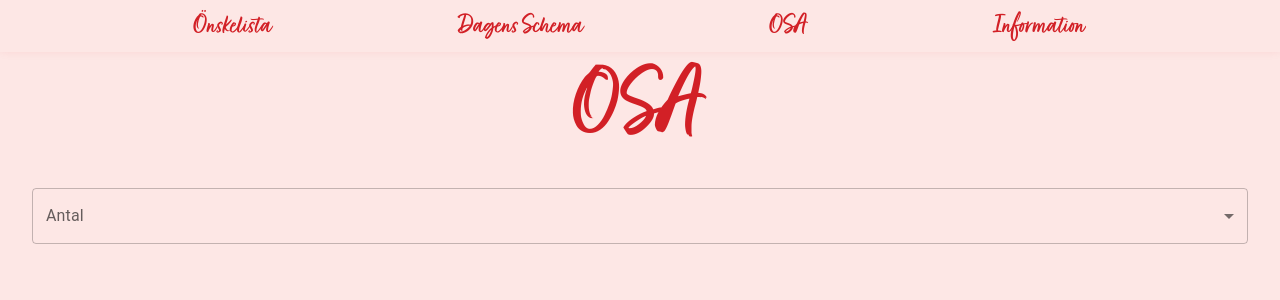
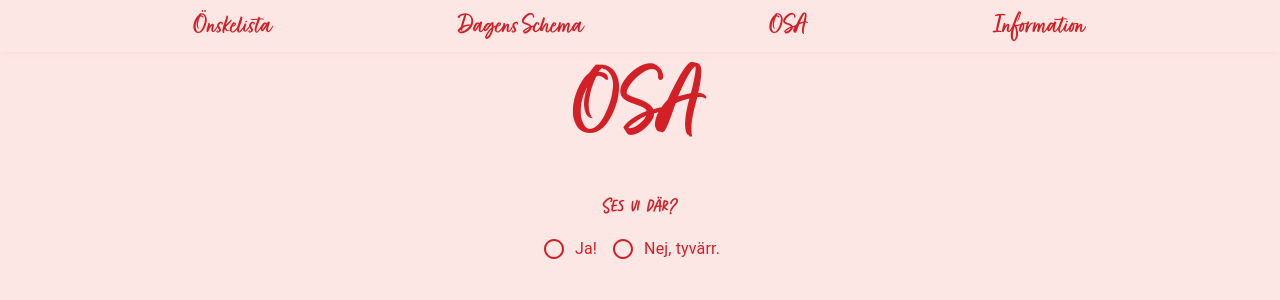
Before and after one commit to sirisayshello/perochsiri, a Next.js app: page /rsvp in a window 1280 px wide. Shown: the top 300 px of the page. Built offline with nearby package versions, Linux system fonts and the light colour scheme.

Commit message:
RSVP form fixed

```diff
--- a/src/app/components/Button.tsx
+++ b/src/app/components/Button.tsx
@@ -7,7 +7,7 @@ export const Button = ({
   return (
     <button
       {...props}
-      className="rounded-full bg-accent w-full text-white p-2 px-6 mt-4 text-4xl flex justify-center"
+      className="rounded-full bg-muted hover:bg-accent w-full text-white p-2 px-6 mt-4 text-4xl flex justify-center"
     >
       {children}
     </button>
--- a/src/app/components/Label.tsx
+++ b/src/app/components/Label.tsx
@@ -2,11 +2,12 @@ import { HTMLAttributes, LabelHTMLAttributes, ReactNode } from "react";
 
 export const Label = ({
   children,
+  className,
   ...props
 }: { children: ReactNode } & LabelHTMLAttributes<HTMLLabelElement>) => {
   return (
     <label
-      className="flex items-center justify-end text-4xl font-foxrights text-accent text-right"
+      className={`text-4xl font-foxrights text-accent ${className}`}
       {...props}
     >
       {children}
--- a/src/app/components/Select.tsx
+++ /dev/null
@@ -1,12 +0,0 @@
-import { ReactNode, SelectHTMLAttributes } from "react";
-
-export const Select = ({
-  children,
-  ...props
-}: { children: ReactNode } & SelectHTMLAttributes<HTMLSelectElement>) => {
-  return (
-    <select className="rounded-full px-6 text-xl font-sans" {...props}>
-      {children}
-    </select>
-  );
-};
--- a/src/app/globals.css
+++ b/src/app/globals.css
@@ -7,6 +7,7 @@
   --foreground: #d22026;
   --accent: #d22026;
   --accentShadow: #d2202633;
+  --highlight: #ffe1e2;
   --muted: #de7579;
 }
 
@@ -29,4 +30,7 @@ body {
   h1 {
     @apply font-fave text-[clamp(4rem,2.404rem+5.106vw,7rem)];
   }
+  h2 {
+    @apply text-4xl font-foxrights text-accent;
+  }
 }
--- a/src/app/layout.tsx
+++ b/src/app/layout.tsx
@@ -18,7 +18,7 @@ export default function RootLayout({
   return (
     <html lang="en">
       <body
-        className={`${foxrights.variable} ${fave.variable} h-dvh bg-background antialiased min-h-dvh w-screen`}
+        className={`${foxrights.variable} ${fave.variable} bg-background antialiased `}
       >
         <HomeLogo />
         <main className="h-[calc(100dvh-60px)] p-4 md:p-8 pt-8">
--- /dev/null
+++ b/src/app/rsvp/AttendingInfo.tsx
@@ -0,0 +1,26 @@
+import { Input, MenuItem } from "@mui/material";
+import { Label } from "../components/Label";
+import { Select } from "./Select";
+import { TextInput } from "./Input";
+
+type AttendingInfoProps = {
+    index: number;
+};
+
+export const AttendingInfo = ({ index }: AttendingInfoProps) => {
+    return <div
+        className="grid grid-cols-[120px,1fr] gap-4 border-accent border-[1px] p-4 border-solid rounded-md"
+        key={`guest-rsvp-${index}`}
+    >
+        <Label htmlFor={`g-${index}-name`}>Namn:</Label>
+        <TextInput name={`g-${index}-name`} id={`g-${index}-name`} />
+        <Label htmlFor={`g-${index}-food`}>Matpreferens:</Label>
+        <Select name={`g-${index}-food`} id={`g-${index}-food`}>
+            <MenuItem value="kött">Kött</MenuItem>
+            <MenuItem value="vegetarisk">Vegetarisk</MenuItem>
+            <MenuItem value="vegetarisk">Vegan</MenuItem>
+        </Select>
+        <Label htmlFor={`g-${index}-allergies`}>Allergier:</Label>
+        <TextInput name={`g-${index}-allergies`} id={`g-${index}-allergies`} />
+    </div>
+}
--- /dev/null
+++ b/src/app/rsvp/GuestForm.tsx
@@ -0,0 +1,124 @@
+'use client'
+
+import { Checkbox, FormControl, FormControlLabel, FormLabel, InputLabel, MenuItem, Radio, RadioGroup, SelectChangeEvent } from "@mui/material";
+import { FormEventHandler, useState } from "react";
+import { AttendingInfo } from "./AttendingInfo";
+import { useRSVP } from "./useRSVP";
+import { Label } from "../components/Label";
+import { Select } from "./Select";
+import { Button } from "../components/Button";
+import { TextInput } from "./Input";
+import { form } from "framer-motion/client";
+
+
+type GuestFormProps = {
+  handleSubmit: FormEventHandler<HTMLFormElement>;
+};
+
+export const GuestForm = () => {
+  const { saveRSVP } = useRSVP();
+  const [numberOfGuests, setNumberOfGuests] = useState<number>();
+  const [attending, setAttending] = useState<"yes" | "no" | "no response">("no response");
+
+  const handleNumberOfGuestsChange = (event: SelectChangeEvent) => {
+    if (typeof event.target.value === "string") {
+      const value = parseInt(event.target.value);
+      setNumberOfGuests(value);
+      return;
+    }
+    const value = event.target.value;
+
+    setNumberOfGuests(value);
+  };
+
+  const handleCheck = (event: React.ChangeEvent<HTMLInputElement>) => {
+    setAttending(event.target.value as "yes" | "no");
+  };
+
+  const guestArray = numberOfGuests ? [...Array(numberOfGuests)] : [];
+
+  const handleSubmit: FormEventHandler<HTMLFormElement> = async (e) => {
+    e.preventDefault();
+
+    const formData = new FormData(e.target as HTMLFormElement);
+
+    if (formData.get("attending") === "no") {
+      await saveRSVP([{ name: formData.get("name") as string, attending: false, food: "", allergies: "" }]);
+      return;
+    }
+
+    const guests = guestArray.map((_, index) => ({
+      name: formData.get(`g-${index}-name`) as string,
+      food: formData.get(`g-${index}-food`) as string,
+      allergies: formData.get(`g-${index}-allergies`) as string,
+      attending: true,
+    }));
+
+    await saveRSVP(guests);
+  };
+
+  return <form className="flex flex-col gap-4 w-full max-w-[500px]" onSubmit={handleSubmit}>
+    <FormControl sx={{ display: "flex", alignItems: "center" }} >
+      <Label id="attending">Ses vi där?</Label>
+      <RadioGroup
+        row
+        sx={{ justifyContent: "center", display: "flex" }}
+        aria-labelledby="attending"
+        name="attending"
+        onChange={handleCheck}
+      >
+        <FormControlLabel value="yes" control={<Radio sx={{
+          color: "var(--accent)", '&.Mui-checked': {
+            color: "var(--accent)",
+          },
+        }} />} label="Ja!" />
+        <FormControlLabel value="no" control={<Radio sx={{
+          color: "var(--accent)", '&.Mui-checked': {
+            color: "var(--accent)",
+          },
+        }} />} label="Nej, tyvärr." />
+
+      </RadioGroup>
+    </FormControl>
+    {attending === "yes" &&
+      <>
+        <div className="flex items-center flex-col">
+          <h2>Va kul! Hur många blir ni?</h2>
+        </div>
+        <FormControl>
+          <InputLabel sx={{ color: "var(--foreground)", "&.Mui-focused": { color: "var(--accent)" } }} id="attending-number-label">Antal</InputLabel>
+          <Select
+            labelId="attending-number-label"
+            id="attending-number"
+            value={numberOfGuests}
+            label="Antal"
+            onChange={e => handleNumberOfGuestsChange(e as SelectChangeEvent)}
+          >
+            <MenuItem value={1}>1</MenuItem>
+            <MenuItem value={2}>2</MenuItem>
+            <MenuItem value={3}>3</MenuItem>
+            <MenuItem value={4}>4</MenuItem>
+          </Select>
+        </FormControl>
+      </>
+    }
+    {attending === "no" &&
+      <div className="flex items-center flex-col">
+
+        <div className="flex gap-4">
+
+          <Label htmlFor="">Namn</Label>
+          <TextInput name="name" required />
+        </div>
+      </div>
+    }
+
+    {attending === "yes" && guestArray.map((_, index) => (
+      <AttendingInfo key={`guest-rsvp-${index}`} index={index} />
+    ))}
+
+    {(attending === "yes" && numberOfGuests && numberOfGuests > 0 || attending === "no") && (
+      <Button type="submit">Skicka</Button>
+    )}
+  </form>
+}
--- /dev/null
+++ b/src/app/rsvp/Input.tsx
@@ -0,0 +1,19 @@
+import { Input, InputProps } from "@mui/material"
+
+export const TextInput = ({ ...props }: InputProps) => {
+  return (
+    <Input
+      sx={{
+        "&:before, &:after": {
+          borderColor: "var(--accent)"
+        },
+        ":hover:not(.Mui-focused)": {
+          "&:before": {
+            borderColor: "var(--accent)"
+          }
+        }
+      }}
+      {...props}
+    />
+  )
+}
--- /dev/null
+++ b/src/app/rsvp/Select.tsx
@@ -0,0 +1,24 @@
+import { Select as MuiSelect, SelectProps } from "@mui/material"
+
+export const Select = ({ children, ...props }: SelectProps) => {
+  return (
+    <MuiSelect
+      MenuProps={{ disableScrollLock: true }}
+      {...props} sx={{
+        '.MuiOutlinedInput-notchedOutline': {
+          borderColor: 'var(--accent)',
+        },
+        '&.Mui-focused .MuiOutlinedInput-notchedOutline': {
+          borderColor: 'var(--accent)',
+        },
+        '&:hover .MuiOutlinedInput-notchedOutline': {
+          borderColor: 'var(--accent)',
+        },
+        '.MuiSvgIcon-root ': {
+          fill: "var(--accent)",
+        }
+      }}>
+      {children}
+    </MuiSelect>
+  )
+}
--- a/src/app/rsvp/page.tsx
+++ b/src/app/rsvp/page.tsx
@@ -1,95 +1,11 @@
-"use client";
-
-import {
-  FormControl,
-  InputLabel,
-  MenuItem,
-  Select,
-  SelectChangeEvent,
-} from "@mui/material";
-import { FormEventHandler, useState } from "react";
-import { Button } from "../components/Button";
-import { Input } from "../components/Input";
-import { Label } from "../components/Label";
-import { useRSVP } from "./useRSVP";
+import { GuestForm } from "./GuestForm";
 
 export default function RSVP() {
-  const { saveRSVP } = useRSVP();
-  const [numberOfGuests, setNumberOfGuests] = useState<number>();
-
-  const handleNumberOfGuestsChange = (event: SelectChangeEvent<number>) => {
-    if (typeof event.target.value === "string") {
-      const value = parseInt(event.target.value);
-      setNumberOfGuests(value);
-      return;
-    }
-    const value = event.target.value;
-
-    setNumberOfGuests(value);
-  };
-
-  const guestArray = numberOfGuests ? [...Array(numberOfGuests)] : [];
-
-  const handleSubmit: FormEventHandler<HTMLFormElement> = async (e) => {
-    e.preventDefault();
-
-    const formData = new FormData(e.target as HTMLFormElement);
-
-    const guests = guestArray.map((_, index) => ({
-      name: formData.get(`g-${index}-name`) as string,
-      food: formData.get(`g-${index}-food`) as string,
-      allergies: formData.get(`g-${index}-allergies`) as string,
-      attending: true,
-    }));
-
-    await saveRSVP(guests);
-  };
 
   return (
     <div className="flex flex-col items-center h-full">
       <h1>OSA</h1>
-      <form className="flex flex-col gap-4 w-full" onSubmit={handleSubmit}>
-        <FormControl>
-          <InputLabel id="demo-simple-select-label">Antal</InputLabel>
-          <Select
-            labelId="demo-simple-select-label"
-            id="demo-simple-select"
-            value={numberOfGuests}
-            label="Antal"
-            onChange={handleNumberOfGuestsChange}
-          >
-            <MenuItem value={1}>1</MenuItem>
-            <MenuItem value={2}>2</MenuItem>
-            <MenuItem value={3}>3</MenuItem>
-            <MenuItem value={4}>4</MenuItem>
-          </Select>
-        </FormControl>
-
-        {guestArray.map((_, index) => (
-          <div
-            className="grid grid-cols-[120px,1fr] gap-4"
-            key={`guest-rsvp-${index}`}
-          >
-            <Label htmlFor={`g-${index}-name`}>Namn:</Label>
-            <Input name={`g-${index}-name`} id={`g-${index}-name`} />
-            <Label htmlFor={`g-${index}-food`}>Matpreferens:</Label>
-            <Select name={`g-${index}-food`} id={`g-${index}-food`}>
-              <option disabled selected hidden>
-                Välj
-              </option>
-              <option value="kött">Kött</option>
-              <option value="vegetarisk">Vegetarisk</option>
-              <option value="vegetarisk">Vegan</option>
-            </Select>
-            <Label htmlFor={`g-${index}-allergies`}>Allergier:</Label>
-            <Input name={`g-${index}-allergies`} id={`g-${index}-allergies`} />
-          </div>
-        ))}
-
-        {numberOfGuests && numberOfGuests > 0 && (
-          <Button type="submit">Skicka</Button>
-        )}
-      </form>
+      <GuestForm />
     </div>
   );
 }
--- a/src/app/rsvp/useRSVP.tsx
+++ b/src/app/rsvp/useRSVP.tsx
@@ -4,7 +4,7 @@ import { useEffect, useState } from "react";
 import { useIsAdmin } from "../hooks/useIsAdmin";
 
 
-type RSVP = {
+export type RSVP = {
     id: number;
     name: string;
     food: string;
```
